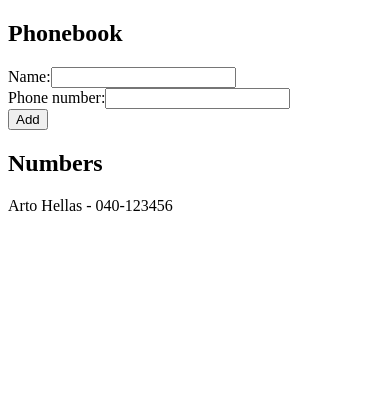
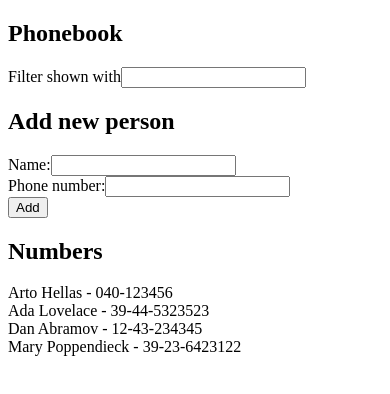
Before and after one commit to devJuanS/fullstackopen-course, a React (Vite) app in the folder part-02/phonebook/: page / in a window 390 px wide. Shown: the top 394 px of the page. Built offline with nearby package versions, Linux system fonts and the light colour scheme.

Commit message:
add a search field to filter by name. Solution to the exercise 2.9: The Phonebook, step 4

```diff
--- a/part-02/phonebook/src/App.jsx
+++ b/part-02/phonebook/src/App.jsx
@@ -1,12 +1,20 @@
 import { useState } from 'react';
 
 function App() {
-  const [persons, setPersons] = useState([
-    { name: 'Arto Hellas', number: '040-123456' },
+  const [persons, setPersons]       = useState([
+    { name: 'Arto Hellas',      number: '040-123456',    id: 1 },
+    { name: 'Ada Lovelace',     number: '39-44-5323523', id: 2 },
+    { name: 'Dan Abramov',      number: '12-43-234345',  id: 3 },
+    { name: 'Mary Poppendieck', number: '39-23-6423122', id: 4 },
   ]);
-  const [newName, setNewName]     = useState(''),
-        [newNumber, setNewNumber] = useState('');
+  const [newName, setNewName]       = useState(''),
+        [newNumber, setNewNumber]   = useState(''),
+        [filterName, setFilterName] = useState('');
 
+  /**
+   * Add a person and his/her data entered on form control.
+   * @param {HTMLFormControlsCollection} event
+   */
   const addPerson = ( event ) => {
     event.preventDefault();
 
@@ -16,6 +24,10 @@ function App() {
       setNewNumber('');
       return;
     }
+
+    /**
+     * Validate if the name has already added.
+     */
     const existNameInPersons = persons.some( person => person.name === newName.trim() );
 
     if ( existNameInPersons ) {
@@ -28,12 +40,20 @@ function App() {
     const personObject = {
       name: newName,
       number: newNumber,
+      id: persons.length + 1,
     };
 
     setPersons( persons.concat( personObject ) );
     setNewName('');
     setNewNumber('');
   }
+
+  /**
+   * Store the filtered persons to show.
+   */
+  const personsToShow = !filterName
+    ? persons
+    : persons.filter( person => person.name.toLowerCase().includes(filterName.toLowerCase()) );
 
   /**
    * Event handler to synchronizes the changes made to the input with the component's state
@@ -47,11 +67,26 @@ function App() {
    */
   const handleNumberChange = ( event ) => setNewNumber( event.target.value );
 
+  /**
+   * Event handler to synchronizes the changes made to the input with the component's state
+   * @param {HTMLInputElement} event
+   */
+  const handleFilterChange = ( event ) => setFilterName( event.target.value );
+
   return (
     <>
       <div>
         <h2>Phonebook</h2>
+          <div>
+            Filter shown with
+            <input
+              type="text"
+              value={ filterName }
+              onChange={ handleFilterChange }
+            />
+          </div>
         <form onSubmit={ addPerson }>
+          <h2>Add new person</h2>
           <div>
             Name:
             <input
@@ -73,8 +108,8 @@ function App() {
         </form>
         <h2>Numbers</h2>
         {
-          persons.map( person =>
-            <div key = {person.name}>{ person.name } - { person.number }</div>
+          personsToShow.map( person =>
+            <div key = {person.id}>{ person.name } - { person.number }</div>
           )
         }
       </div>
```
Also changed, not shown: 2 other files (tests, documents, lock files or other folders).
